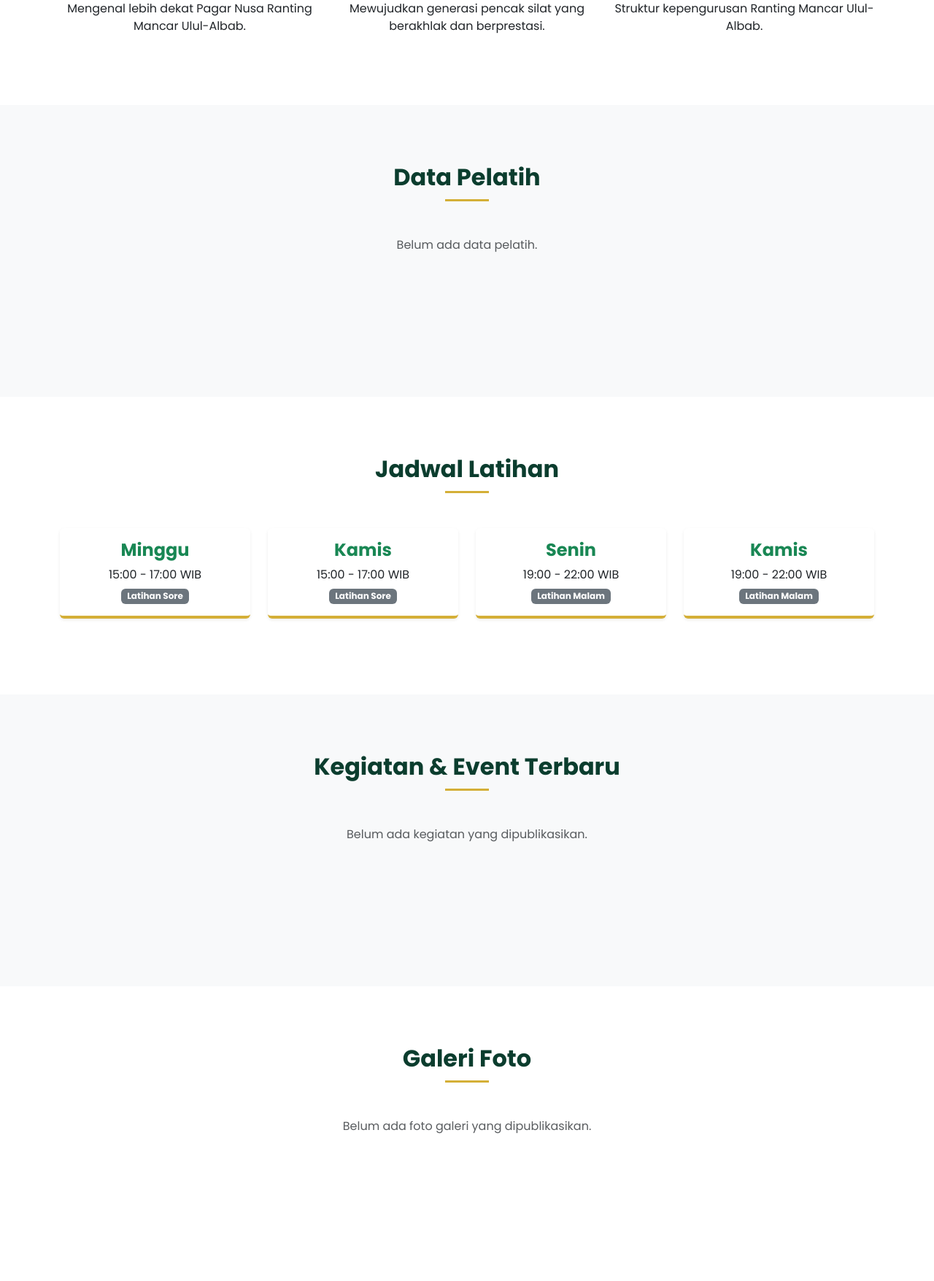
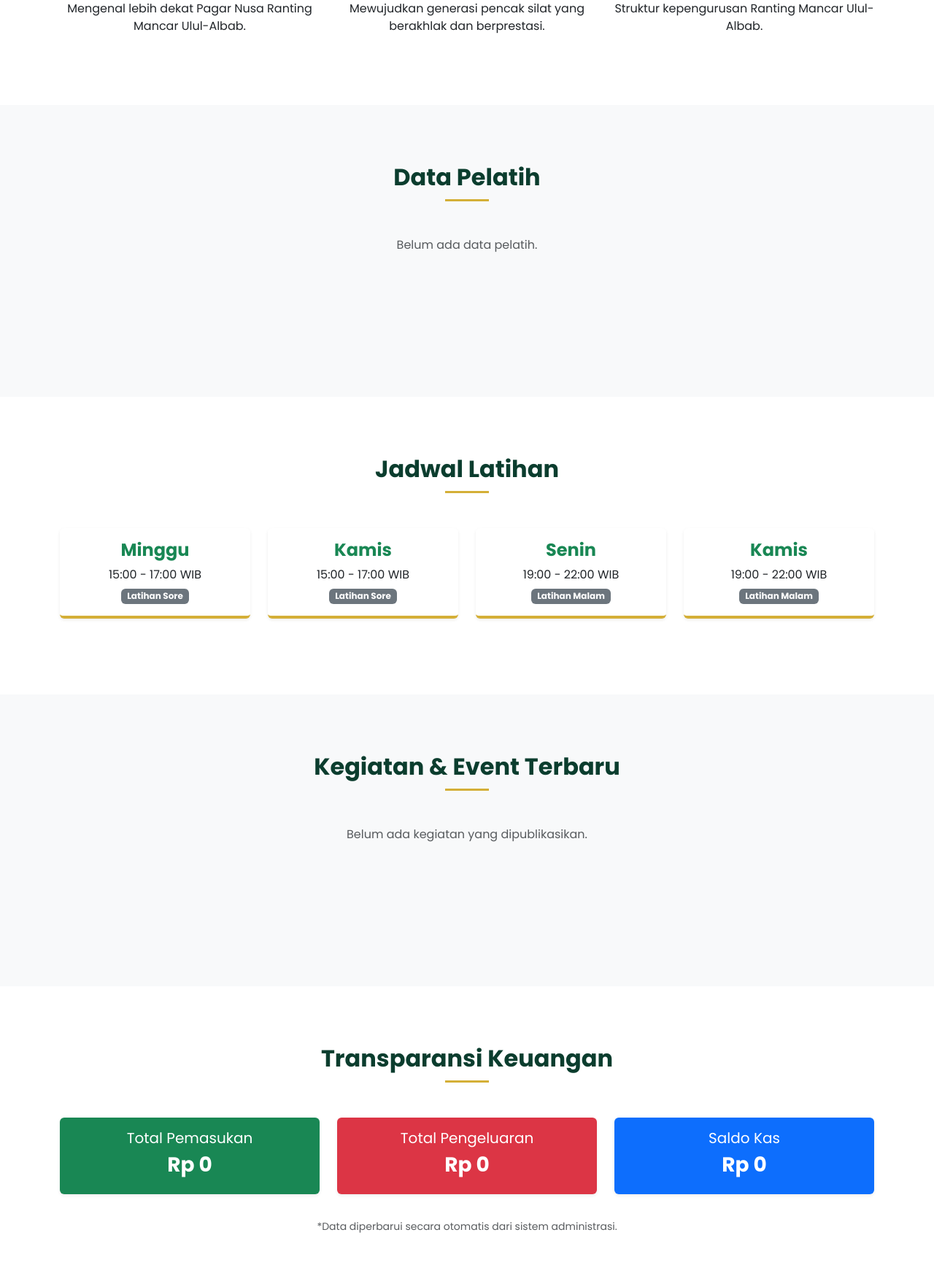
Before and after one commit to SeanDedsec/pagarnusa-ululalbab, a Laravel app: page / in a window 1280 px wide. Shown: the part 1080-2836 px from the top of the page at 73% size. Run offline with Laravel 12, Linux system fonts and the light colour scheme; data comes from the database, SQL or seed files in the repository; data that the repository does not hold is empty; some libraries are stand-ins or nearby versions.

Commit message:
Refactor: Membersihkan query galeri yang tidak terpakai di HomeController

```diff
--- a/app/Http/Controllers/Site/HomeController.php
+++ b/app/Http/Controllers/Site/HomeController.php
@@ -8,7 +8,6 @@ use App\Models\JadwalLatihan;
 use App\Models\Kegiatan;
 use App\Models\Keuangan;
 use App\Models\Pengaturan;
-use App\Models\Galeri;
 
 class HomeController extends Controller
 {
@@ -17,13 +16,8 @@ class HomeController extends Controller
         $pelatih = Pelatih::all();
         $jadwal = JadwalLatihan::all();
 
-        // Kegiatan yang dipublikasi
         $kegiatan = Kegiatan::with('galeri')->where('status_publikasi', 'publikasi')->orderBy('tanggal', 'desc')->take(3)->get();
 
-        // Galeri yang dipublikasi (ambil 6 foto terbaru)
-        $galeri = Galeri::where('status_publikasi', 'publikasi')->orderBy('tanggal', 'desc')->take(6)->get();
-
-        // Transparansi Keuangan
         $totalMasuk = Keuangan::where('jenis_transaksi', 'masuk')->sum('nominal');
         $totalKeluar = Keuangan::where('jenis_transaksi', 'keluar')->sum('nominal');
         $saldo = $totalMasuk - $totalKeluar;
@@ -34,6 +28,6 @@ class HomeController extends Controller
             'no_hp' => Pengaturan::where('kunci', 'no_hp')->first()->nilai ?? '08123456789',
         ];
 
-        return view('site.home', compact('pelatih', 'jadwal', 'kegiatan', 'galeri', 'totalMasuk', 'totalKeluar', 'saldo', 'identitas'));
+        return view('site.home', compact('pelatih', 'jadwal', 'kegiatan', 'totalMasuk', 'totalKeluar', 'saldo', 'identitas'));
     }
 }
--- a/resources/views/site/home.blade.php
+++ b/resources/views/site/home.blade.php
@@ -121,7 +121,7 @@
                     <li class="nav-item"><a class="nav-link" href="#pelatih">Pelatih</a></li>
                     <li class="nav-item"><a class="nav-link" href="#jadwal">Jadwal</a></li>
                     <li class="nav-item"><a class="nav-link" href="#kegiatan">Kegiatan</a></li>
-                    <li class="nav-item"><a class="nav-link" href="#galeri">Galeri</a></li>
+                    <!-- MENU GALERI DIHAPUS DARI SINI -->
                     <li class="nav-item"><a class="nav-link" href="#transparansi">Transparansi</a></li>
                     <li class="nav-item ms-3">
                         <a class="btn btn-emas btn-sm" href="/pendaftaran">Pendaftaran</a>
@@ -243,27 +243,6 @@
         </div>
     </section>
 
-    <section id="galeri">
-        <div class="container">
-            <h2 class="section-title">Galeri Foto</h2>
-            <div class="row mt-5">
-                @forelse($galeri as $g)
-                <div class="col-md-4 mb-4">
-                    <div class="card border-0 shadow-sm">
-                        <img src="{{ asset('storage/' . $g->file_foto) }}" class="card-img-top" style="height: 250px; object-fit: cover;" alt="{{ $g->judul }}">
-                        <div class="card-body text-center">
-                            <h6 class="fw-bold">{{ $g->judul }}</h6>
-                            <small class="text-muted">{{ \Carbon\Carbon::parse($g->tanggal)->format('d M Y') }}</small>
-                        </div>
-                    </div>
-                </div>
-                @empty
-                <div class="col-12 text-center text-muted">Belum ada foto galeri yang dipublikasikan.</div>
-                @endforelse
-            </div>
-        </div>
-    </section>
-
     <section id="transparansi">
         <div class="container">
             <h2 class="section-title">Transparansi Keuangan</h2>
```
